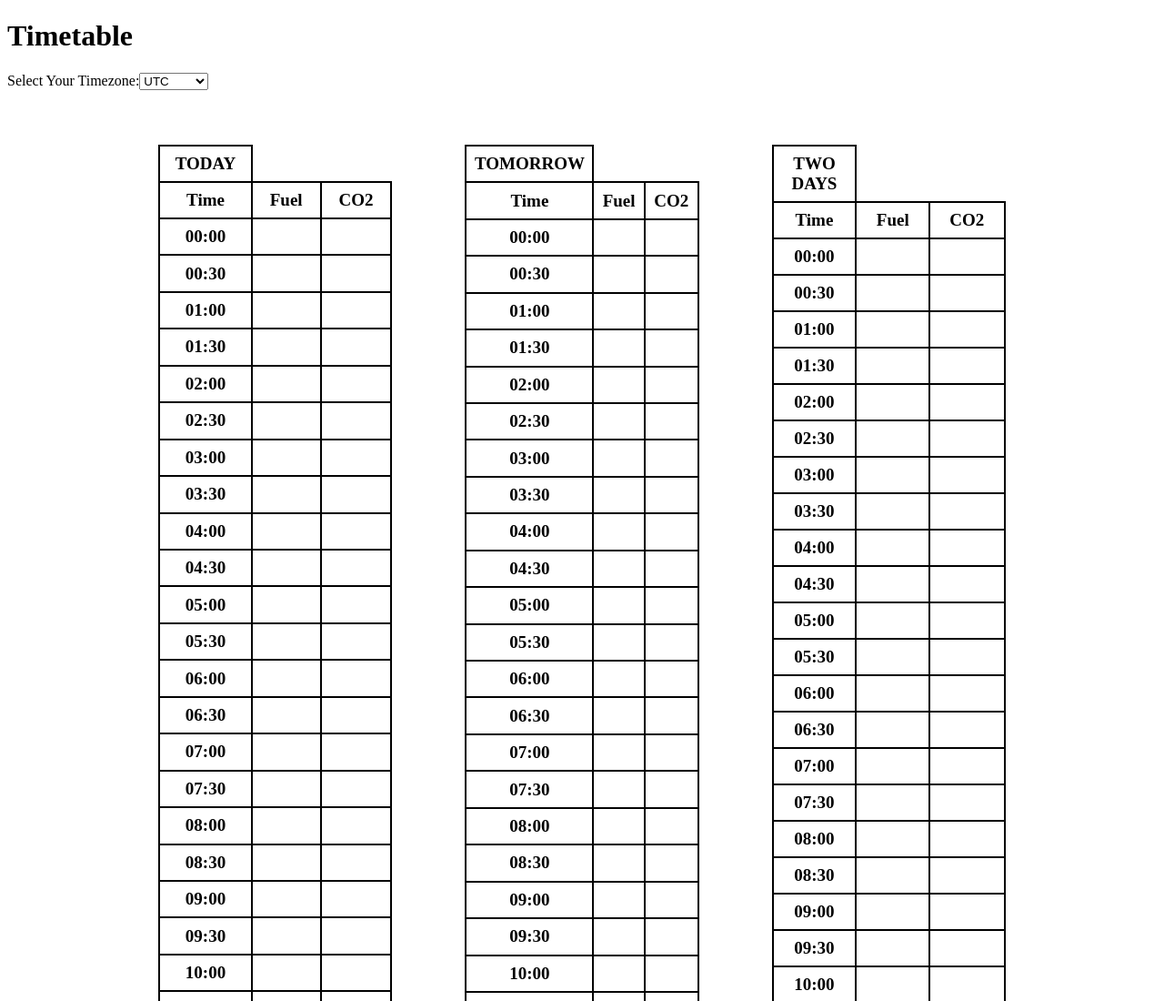
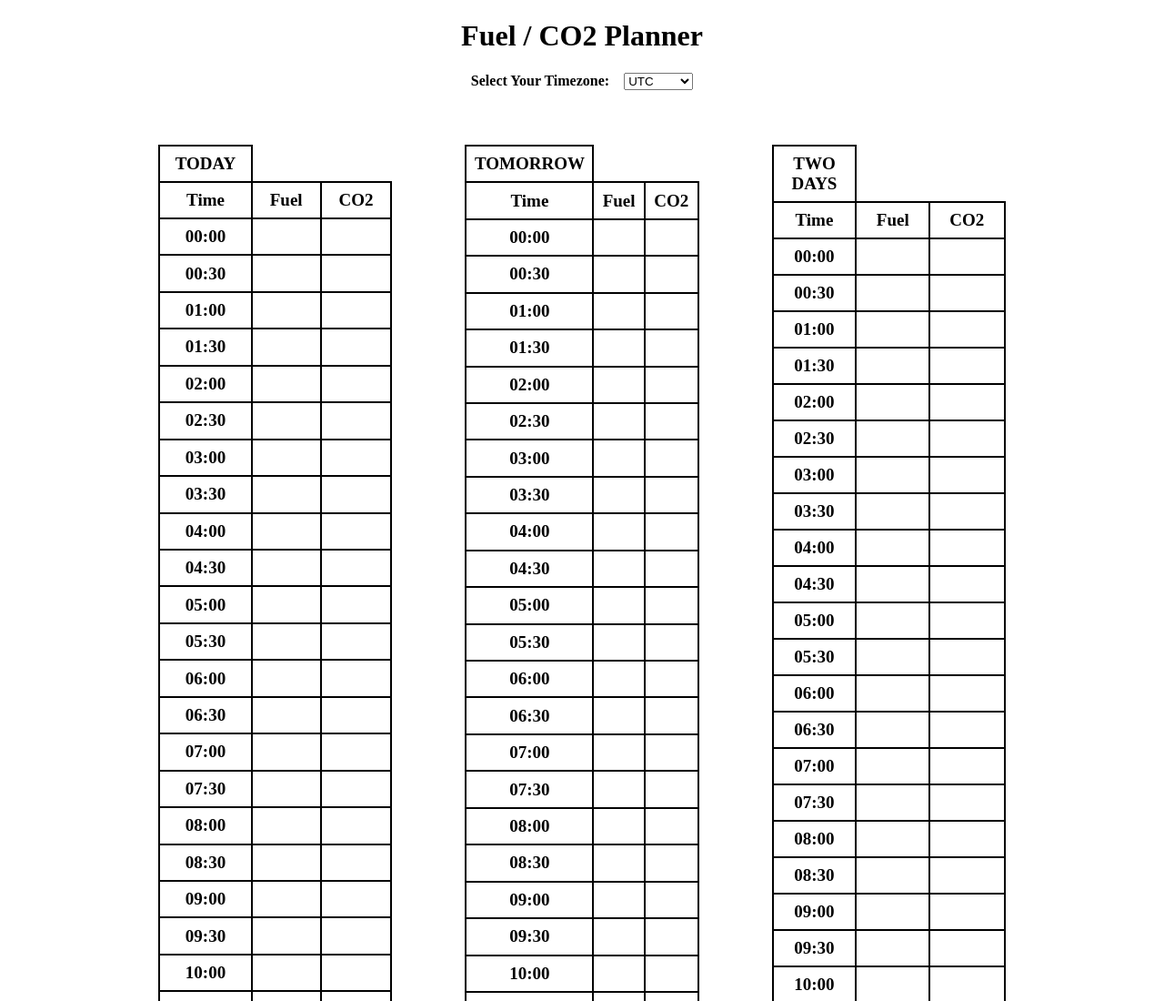
Before and after one commit to TRK8R/SMFuel, a plain HTML site: page index.html in a window 1280 px wide. Shown: the top 1100 px of the page at 91% size. Drawn offline with Linux system fonts and the light colour scheme.

Commit message:
some HTML and CSS cleanup

```diff
--- a/index.html
+++ b/index.html
@@ -3,14 +3,14 @@
 <head>
     <meta charset="UTF-8">
     <meta name="viewport" content="width=device-width, initial-scale=1.0">
-    <title>Document</title>
+    <title>Fuel / CO2 Planner</title>
     <link rel="stylesheet" href="./styles.css">
 </head>
 <body>
 
-    <h1>Timetable</h1>
+    <h1 id="title">Fuel / CO2 Planner</h1>
     <div class="timezone-selector">
-        <label for="tz-select">Select Your Timezone:</label>
+        <label for="tz-select">Select Your Timezone: </label>
         <select id="tz-select">
             <option value="0">UTC</option>
             <option value="-12">UTC-12</option>
@@ -799,7 +799,6 @@
         </table>
 
     <script src="./script.js"></script>
-    <script src="./SMFData.js"></script>
     <script src="./SMFData2.js"></script>
 </body>
 </html>
--- a/styles.css
+++ b/styles.css
@@ -1,6 +1,19 @@
+#title {
+    text-align: center;
+}
+
 .timezone-selector {
     display: flex;
-    justify-content: left;
+    justify-content: center;
+}
+
+.timezone-selector label {
+    font-size: 32;
+    font-weight: bold;
+}
+
+.timezone-selector select {
+    margin-left: 1rem;
 }
 
 .timetable-container {
```
